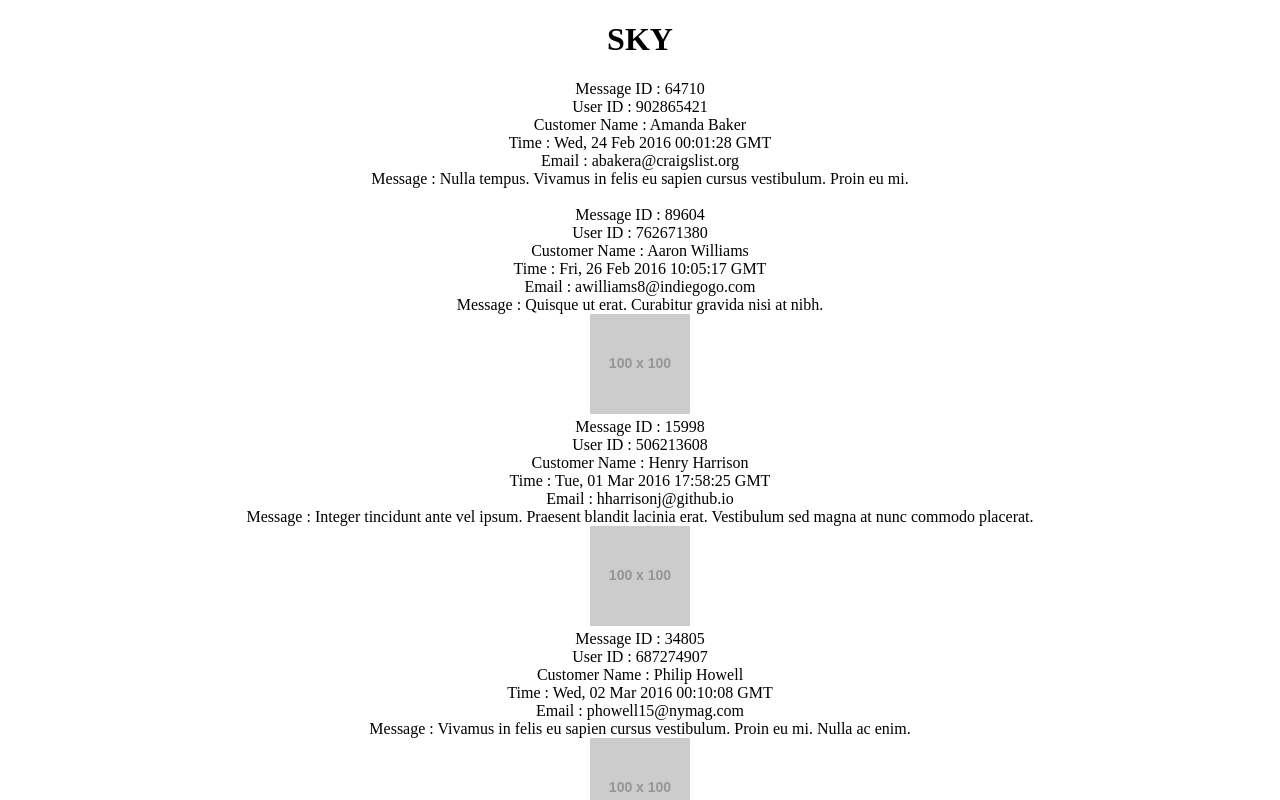
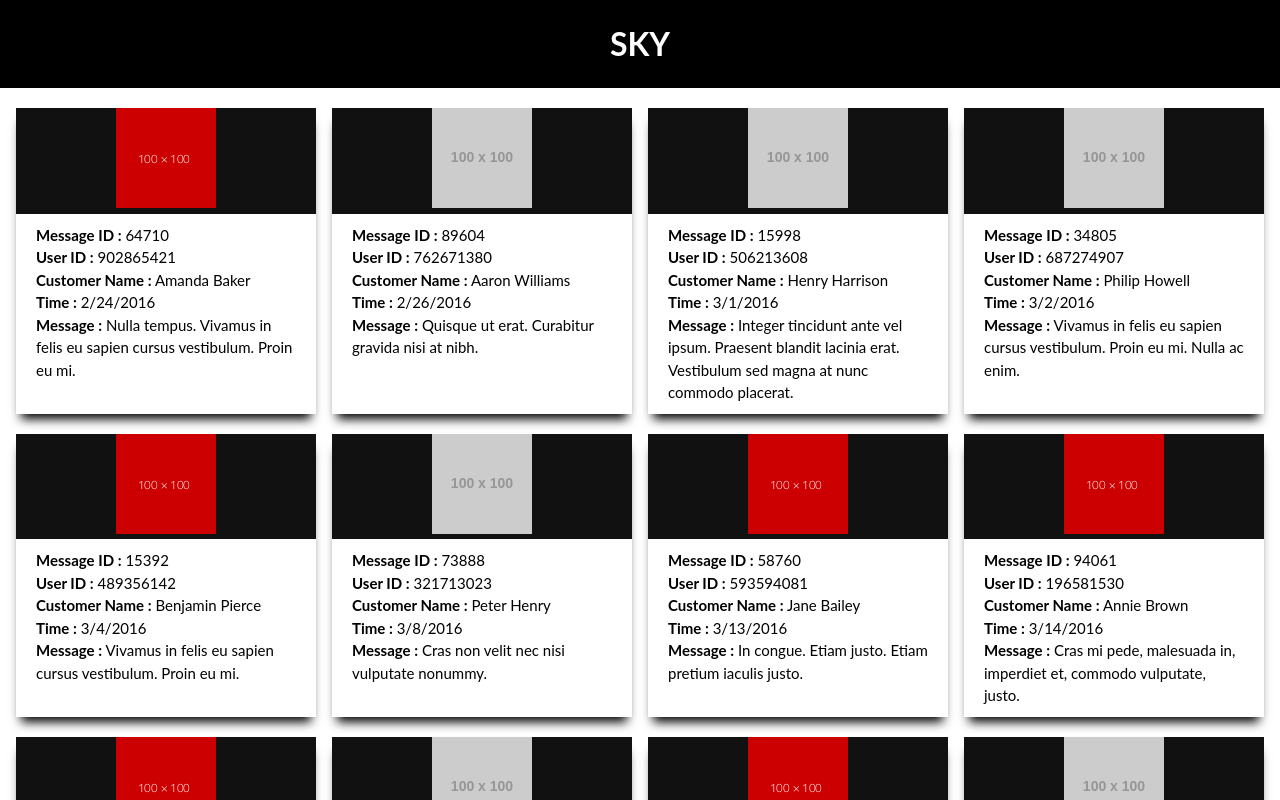
Before and after one commit to binod-sahu/my-react-app, a React (Create React App) app: page / in a window 1280 px wide. Shown: the top 800 px of the page. Built offline with nearby package versions, Linux system fonts and the light colour scheme.

Commit message:
style added

```diff
--- a/src/App.css
+++ b/src/App.css
@@ -1,3 +1,50 @@
 .AppContainer {
-  text-align: center;
+  display: flex;
+  width: 100%;
+  height: 100%;
+  flex-direction: column;
 }
+.header{
+  display: flex;
+  padding: 20px 0;
+  justify-content: center;
+  place-content: center;
+  background: black;
+  color: #ffffff;
+}
+
+.chatListContainer{
+  display: flex;
+  justify-content: space-evenly;
+  flex-wrap: wrap;
+  margin: 20px auto;
+}
+
+.card {
+  width: 300px;
+  box-shadow: 0 10px 10px -5px;
+  display: flex;
+  flex-direction: column;
+  margin-bottom: 20px;
+  font-size: 15px;
+}
+
+.avatar {
+ background: #111111;
+ text-align: center;
+}
+
+.chat-content {
+  padding: 10px 20px;
+  flex:  1;
+  display: flex;
+  flex-direction: column;
+}
+
+.email {
+  display: none;
+
+}
+.card:hover .email {
+  display: block;
+}
--- a/src/App.js
+++ b/src/App.js
@@ -1,7 +1,9 @@
 import React, { Component } from 'react';
 import './App.css';
 import getChatLog from "./service";
-import { ChatMessageList } from "./components/ChatMessageList";
+import { ChatMessageList } from "./components/chatMessageList";
+import { Header } from "./components/header";
+
 
 class App extends Component {
 
@@ -19,7 +21,7 @@ class App extends Component {
     const { list } = this.state;
     return (
       <div className="AppContainer">
-        <h1>SKY</h1>
+        <Header />
         <ChatMessageList list={list} />
       </div>
     );
--- a/src/components/ChatMessageList.js
+++ b/src/components/ChatMessageList.js
@@ -1,19 +1,36 @@
 import React from "react";
+import { changeTimestamp } from "../util/util";
+
+const Avatar = props => (
+    <div className='avatar'>
+      {props.url === null
+        ? <img src='default.png' role='presentation' />
+        : <img src={props.url} role='presentation' />
+      }
+    </div>
+  );
+
+const FetchMail = email => (
+    <span className='email'>{email}</span>
+);
 
 export const ChatMessageListItem = ({ item }) => (
-    <div>
-        <div>Message ID : {item.messageId}</div>
-        <div>User ID : {item.userId}</div>
-        <div>Customer Name : {item.fullName}</div>
-        <div>Time : {item.timestamp}</div>
-        <div>Email : {item.email}</div>
-        <div>Message : {item.message}</div>
-        <img src={item.avatar} role="presentation" />
+    <div className="card">
+        <Avatar url={item.avatar} />
+        <div className="chat-content">
+            <div><strong>Message ID :</strong> {item.messageId}</div>
+            <div><strong>User ID :</strong> {item.userId}</div>
+            <div><strong>Customer Name :</strong> {item.fullName}</div>
+            <div><strong>Time :</strong> {changeTimestamp(item.timestamp)}</div>
+            <div className='email'><strong>Email :</strong> {item.email}</div>
+            <div><strong>Message :</strong> {item.message}</div>
+        </div>
+
     </div>
 );
 
 export const ChatMessageList = (props) => (
-    <div>
+    <div className="chatListContainer">
         {props.list.map((item) => (
             <ChatMessageListItem key={item.userId} item={item} {...props}></ChatMessageListItem>
         )
--- /dev/null
+++ b/src/components/header.js
@@ -0,0 +1,7 @@
+import React from "react";
+
+export const Header = () => (
+    <div className="header">
+        <h1>SKY</h1>
+    </div>
+)
--- a/src/index.css
+++ b/src/index.css
@@ -0,0 +1,16 @@
+* {
+    margin: 0;
+    padding: 0;
+    box-sizing: border-box;
+  }
+  *:before, *:after {
+    box-sizing: inherit;
+  }
+  html, body, #root {
+    width: 100%;
+    height: 100%;
+    background-color: #FFFFFF;
+    margin: 0;
+    font-family: "Lato", "Lucida Grande", "Lucida Sans Unicode", Tahoma, Sans-Serif;
+    line-height: 1.5;
+  }
--- a/src/util/util.js
+++ b/src/util/util.js
@@ -12,3 +12,7 @@
     })
     return messages;
   }
+
+  export const changeTimestamp = timestamp => (
+    new Date(timestamp).toLocaleDateString()
+  )
```
Also changed, not shown: public/default.png (added), 1 other file (tests, documents, lock files or other folders).
